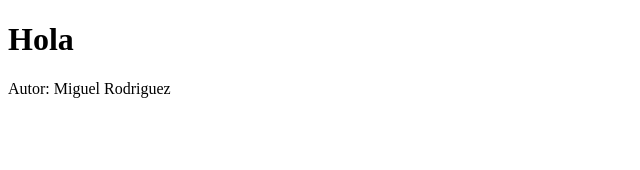
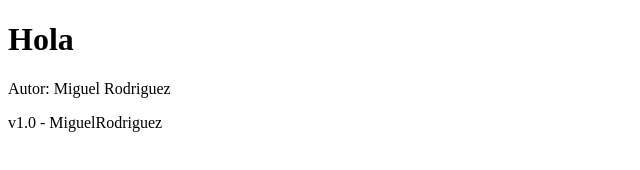
Before and after one commit to Miguelrv1819/practica-git-individual, a plain HTML site: page index.html in a window 1280 px wide. Shown: the whole page, without its empty margins (0-640 px from the left). Drawn offline with Linux system fonts and the light colour scheme.

Commit message:
feat: agrego footer simple

```diff
--- a/index.html
+++ b/index.html
@@ -1,2 +1,3 @@
 <!doctype html><title>Demo</title><h1>Hola</h1>
 <p>Autor: Miguel Rodriguez</p>
+<footer>v1.0 - MiguelRodriguez</footer>
```
